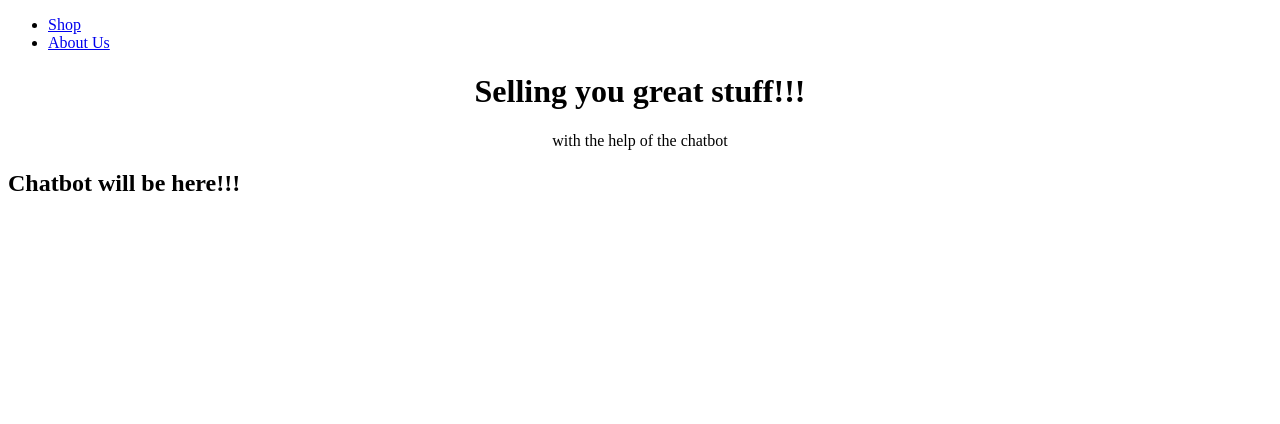
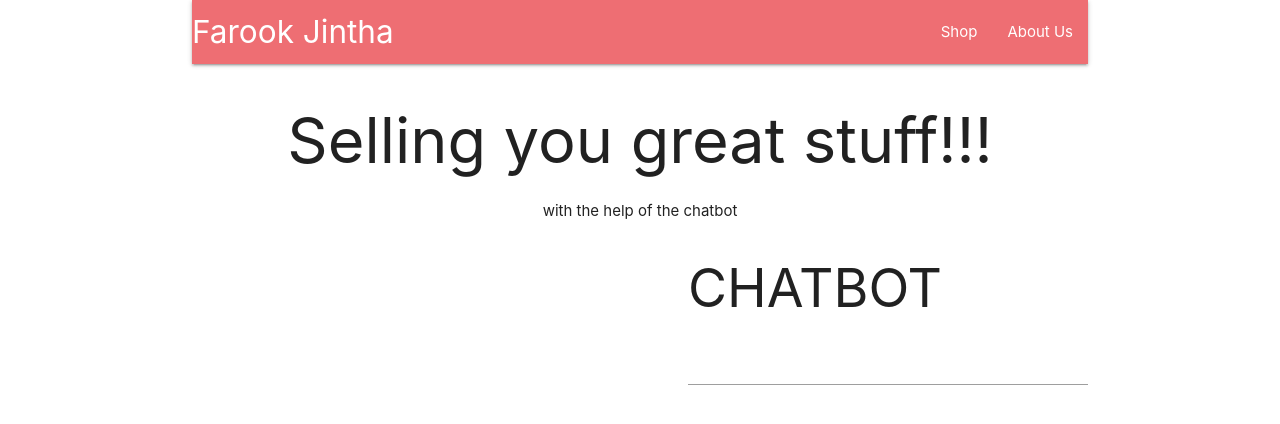
Before and after one commit to farookjintha/sampleConversationalAI, a React (Create React App) app in the folder client/: page / in a window 1280 px wide. Shown: the top 424 px of the page. Built offline with nearby package versions, Linux system fonts and the light colour scheme.

Commit message:
chatbot component added

```diff
--- a/client/package.json
+++ b/client/package.json
@@ -6,6 +6,7 @@
     "@testing-library/jest-dom": "^4.2.4",
     "@testing-library/react": "^9.4.0",
     "@testing-library/user-event": "^7.2.1",
+    "materialize-css": "^1.0.0",
     "react": "^16.12.0",
     "react-dom": "^16.12.0",
     "react-router-dom": "^5.1.2",
--- a/client/src/components/App.js
+++ b/client/src/components/App.js
@@ -12,7 +12,7 @@
 const App = () => (
         <div>
             <BrowserRouter>
-                <div>
+                <div className="container">
                     <Header />
                     <Route exact path = "/" component = {Landing} />
                     <Route exact path = "/about" component = {About} />
--- a/client/src/components/Header.js
+++ b/client/src/components/Header.js
@@ -4,7 +4,9 @@
 
 const Header = () => (
         <nav>
-            <ul>
+            <div className="nav-wrapper">
+                <Link to={'/'} className='brand-logo'>Farook Jintha</Link>
+                <ul id="nav-mobile" className="right hide-on-med-and-down">
                     <li>
                         <Link to = {'/shop'}>Shop</Link>
                     </li>
@@ -12,6 +14,7 @@
                         <Link to = {'/about'}>About Us</Link>
                     </li>
                 </ul>
+            </div>
         </nav>
     )
 
--- a/client/src/components/chatbot/Chatbot.js
+++ b/client/src/components/chatbot/Chatbot.js
@@ -1,7 +1,28 @@
-import React from 'react';
+import React, { Component} from 'react';
 
-const Chatbot = () =>(
-        <h2>Chatbot will be here!!!</h2>
-    )
+class Chatbot extends Component{
+
+    constructor(props){
+        super(props);
+
+        this.state = {
+            messages: []
+        }
+    }
+
+
+
+    render(){
+        return (
+            <div style = {{ height: 400, width:400, float: 'right'}}>
+                <div id="chatbot" style={{ height:'100%', width : '100%', overflow: 'auto' }}>
+                    <h2>CHATBOT</h2>
+                    <input type = 'text' />
+                </div>
+
+            </div>
+        )
+    }
+}
 
 export default Chatbot;
--- a/client/src/index.js
+++ b/client/src/index.js
@@ -1,3 +1,5 @@
+import 'materialize-css/dist/css/materialize.min.css';
+
 import React from 'react';
 import ReactDOM from 'react-dom';
 import App from './components/App';
@@ -5,6 +7,7 @@
 
 ReactDOM.render(<App />, document.getElementById('root'));
 
+
 // If you want your app to work offline and load faster, you can change
 // unregister() to register() below. Note this comes with some pitfalls.
 // Learn more about service workers: https://bit.ly/CRA-PWA
```
Also changed, not shown: 2 other files (tests, documents, lock files or other folders). Lines whose indentation alone changed are shown as unchanged.
